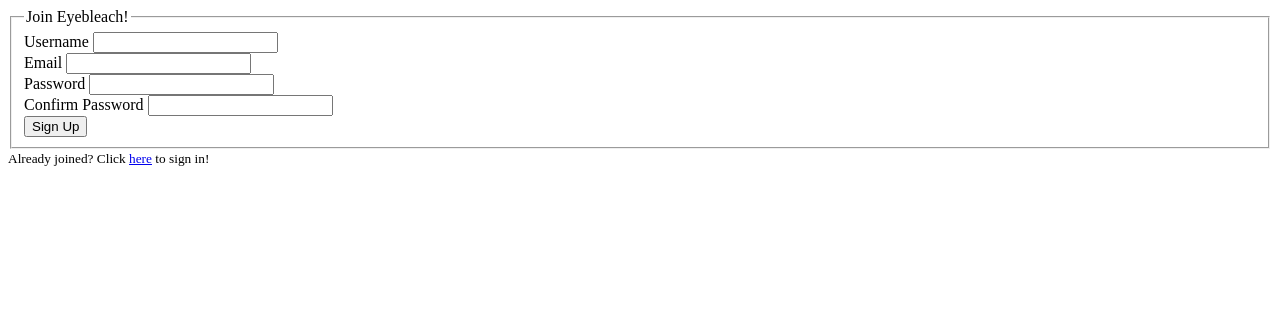
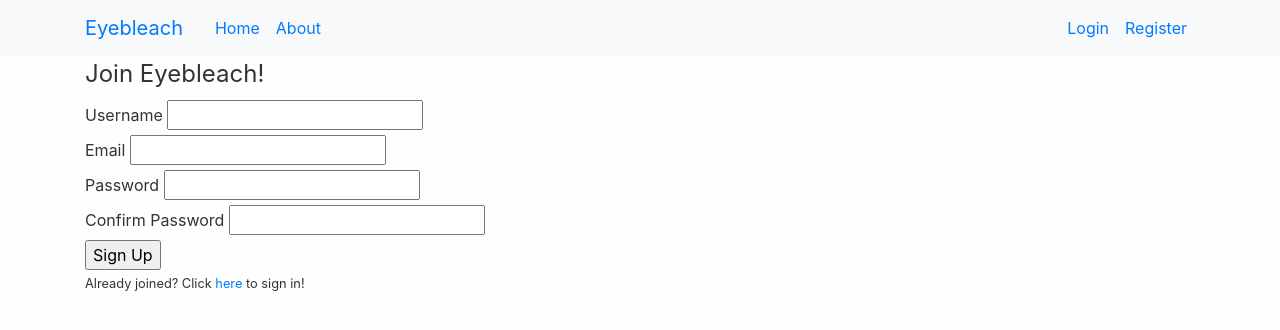
Before and after one commit to sabattle/eyebleach, a Flask app: page /register in a window 1280 px wide. Shown: the top 330 px of the page. Run offline with Flask 2, Linux system fonts and the light colour scheme.

Commit message:
added main.css, added intial navbar

```diff
--- /dev/null
+++ b/static/main.css
@@ -0,0 +1,9 @@
+body {
+    background: #FEFEFE;
+    color: #333333;
+}
+
+img {
+    max-width: 100%;
+    height: auto;
+}
--- a/templates/layout.html
+++ b/templates/layout.html
@@ -1,6 +1,15 @@
 <!DOCTYPE html>
 <html>
 <head>
+    <!-- Required meta tags -->
+    <meta charset="utf-8">
+    <meta name="viewport" content="width=device-width, initial-scale=1, shrink-to-fit=no">
+
+    <!-- Bootstrap CSS -->
+    <link rel="stylesheet" href="https://cdn.jsdelivr.net/npm/bootstrap@4.5.3/dist/css/bootstrap.min.css" integrity="sha384-TX8t27EcRE3e/ihU7zmQxVncDAy5uIKz4rEkgIXeMed4M0jlfIDPvg6uqKI2xXr2" crossorigin="anonymous">
+
+    <link rel="stylesheet" type="text/css" href="{{ url_for('static', filename='main.css') }}">
+
     {% if title %}
         <title>Eyebleach - {{ title }} </title>
     {% else %}
@@ -8,6 +17,29 @@
     {% endif %}
 </head>
 <body>
+
+    <!-- Navbar -->
+    <nav class="navbar navbar-expand-md bg-light">
+        <div class="container">
+            <a class="navbar-brand mr-4" href="/">Eyebleach</a>
+            <button class="navbar-toggler" type="button" data-toggle="collapse" data-target="#navbarToggle" aria-controls="navbarToggle" aria-expanded="false" aria-label="Toggle navigation">
+                <span class="navbar-toggler-icon"></span>
+            </button>
+            <div class="collapse navbar-collapse" id="navbarToggle">
+                <div class="navbar-nav mr-auto">
+                    <a class="nav-item nav-link" href="/">Home</a>
+                    <a class="nav-item nav-link" href="/about">About</a>
+                </div>
+                <!-- Navbar Right Side -->
+                <div class="navbar-nav">
+                    <a class="nav-item nav-link" href="/login">Login</a>
+                    <a class="nav-item nav-link" href="/register">Register</a>
+                </div>
+            </div>
+        </div>
+    </nav>
+
+    <!-- Flashed messages -->
     {% with messages = get_flashed_messages() %}
         {% if messages %}
             {% for message in messages %}
@@ -17,6 +49,13 @@
             {% endfor %}
         {% endif %}
     {% endwith %}
-    {% block content %}{% endblock %}
+
+    <div class="container">
+        {% block content %}{% endblock %}
+    </div>
+
+     <!-- Option 1: jQuery and Bootstrap Bundle (includes Popper) -->
+     <script src="https://code.jquery.com/jquery-3.5.1.slim.min.js" integrity="sha384-DfXdz2htPH0lsSSs5nCTpuj/zy4C+OGpamoFVy38MVBnE+IbbVYUew+OrCXaRkfj" crossorigin="anonymous"></script>
+     <script src="https://cdn.jsdelivr.net/npm/bootstrap@4.5.3/dist/js/bootstrap.bundle.min.js" integrity="sha384-ho+j7jyWK8fNQe+A12Hb8AhRq26LrZ/JpcUGGOn+Y7RsweNrtN/tE3MoK7ZeZDyx" crossorigin="anonymous"></script>
 </body>
 </html>
```
